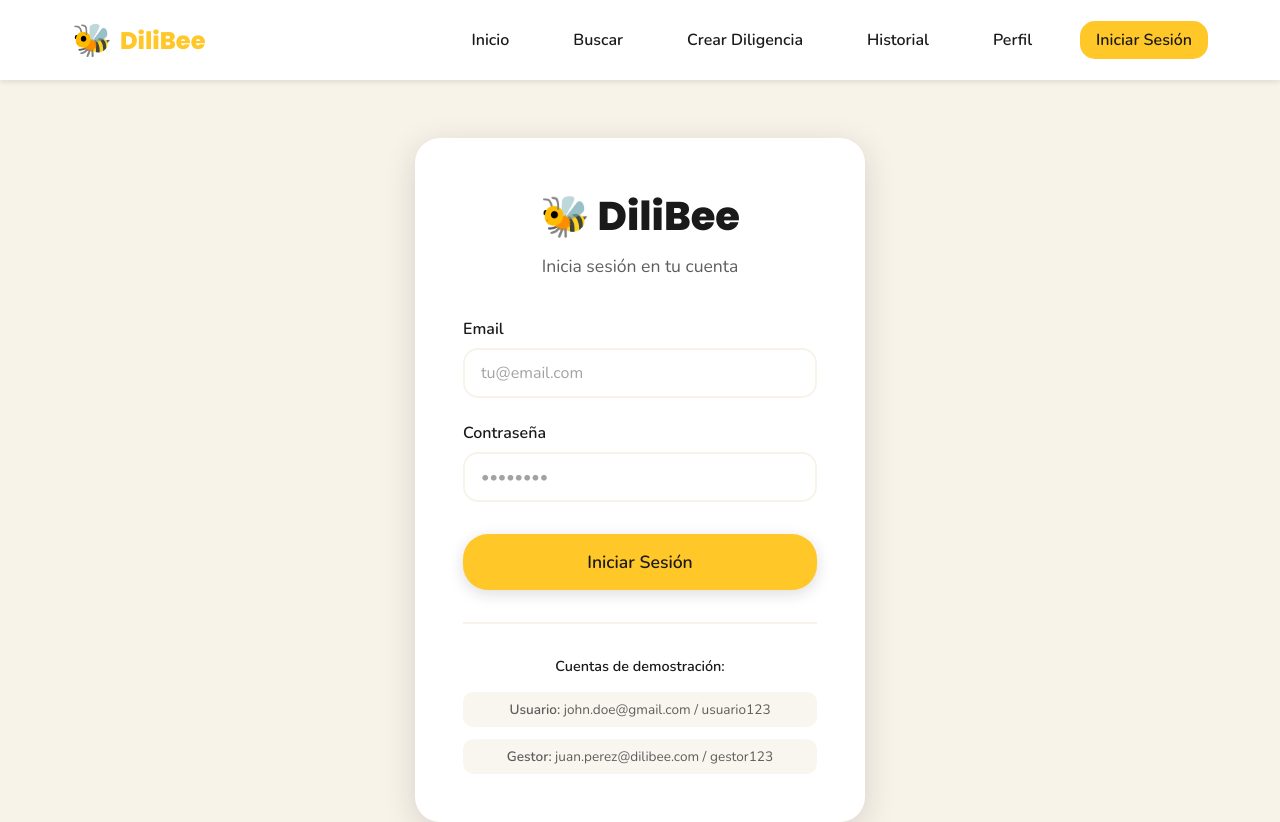
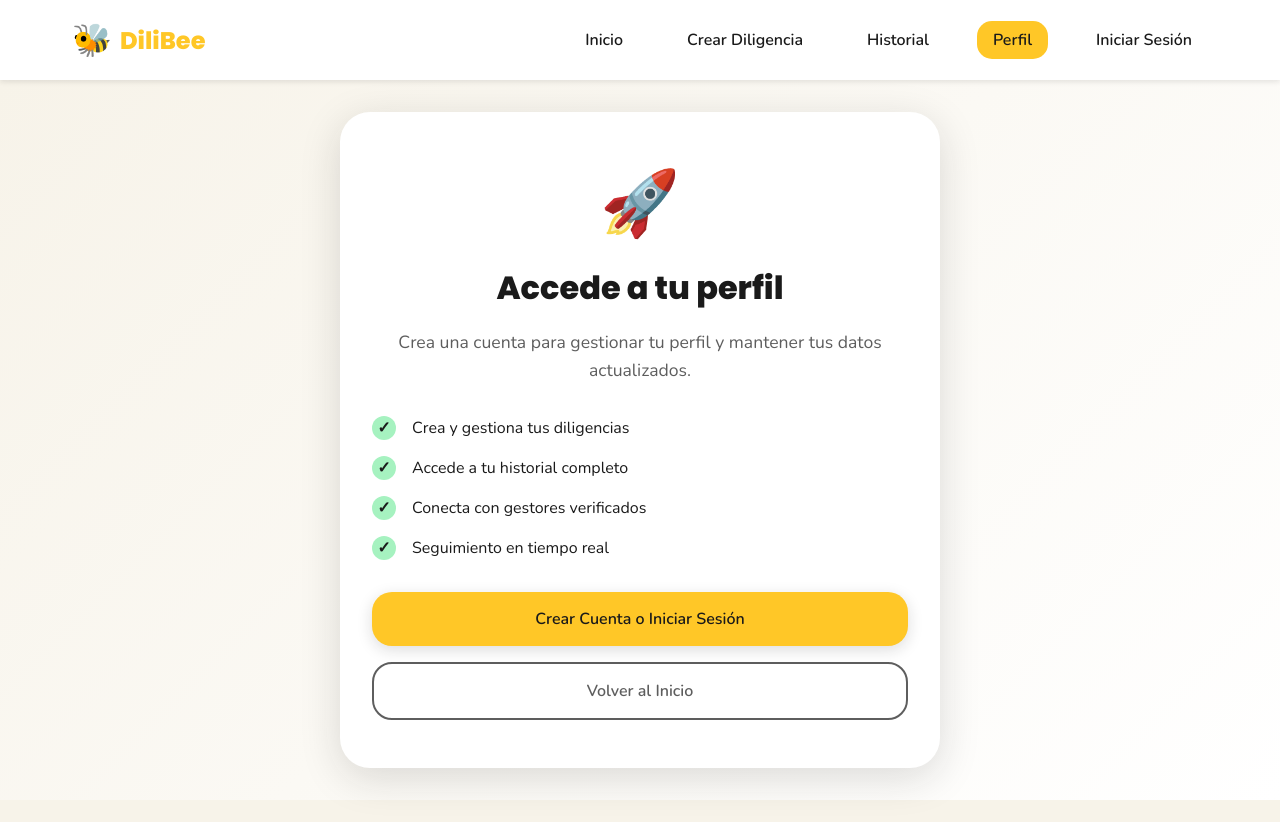
Before and after one commit to licarys/dilibee, a React (Vite) app: page /perfil in a window 1280 px wide. Before the commit this address led to /login. Shown: the top 822 px of the page. Built offline with nearby package versions, Linux system fonts and the light colour scheme.

Commit message:
Refactor HomeRoute to include user authentication checks and update Header for dynamic navigation based on user type; enhance Buscar page with improved data loading and search functionality, including handling empty search terms and updating UI messages.

```diff
--- a/src/App.jsx
+++ b/src/App.jsx
@@ -10,17 +10,25 @@ import Perfil from './pages/Perfil'
 import Seguimiento from './pages/Seguimiento'
 import Login from './pages/Login'
 import GestorDashboard from './pages/GestorDashboard'
-import { getTipoUsuario } from './utils/auth'
+import { getTipoUsuario, isAuthenticated } from './utils/auth'
 import './App.css'
 
 // Componente que decide qué mostrar en la ruta "/"
 function HomeRoute() {
   const tipoUsuario = getTipoUsuario()
+  const authenticated = isAuthenticated()
 
+  // Si es gestor, mostrar su dashboard
   if (tipoUsuario === 'gestor') {
     return <GestorDashboard />
   }
 
+  // Si es usuario autenticado, mostrar la página de buscar
+  if (authenticated && tipoUsuario === 'usuario') {
+    return <Buscar />
+  }
+
+  // Si no está autenticado, mostrar el home para invitados
   return <Home />
 }
 
--- a/src/components/Header.jsx
+++ b/src/components/Header.jsx
@@ -51,10 +51,10 @@ function Header() {
         <nav className={`header__nav ${isMenuOpen ? 'header__nav--open' : ''}`}>
           <Link
             to="/"
-            className={`header__nav-link ${isActive('/') || (usuario?.tipo === 'gestor' && isActive('/gestor')) ? 'header__nav-link--active' : ''}`}
+            className={`header__nav-link ${isActive('/') || (usuario?.tipo === 'gestor' && isActive('/gestor')) || (usuario?.tipo === 'usuario' && isActive('/buscar')) ? 'header__nav-link--active' : ''}`}
             onClick={() => setIsMenuOpen(false)}
           >
-            {usuario?.tipo === 'gestor' ? 'Panel Gestor' : 'Inicio'}
+            {usuario?.tipo === 'gestor' ? 'Panel Gestor' : usuario?.tipo === 'usuario' ? 'Buscar' : 'Inicio'}
           </Link>
 
           {usuario?.tipo === 'gestor' ? (
@@ -76,13 +76,6 @@ function Header() {
             </>
           ) : (
             <>
-              <Link
-                to="/buscar"
-                className={`header__nav-link ${isActive('/buscar')}`}
-                onClick={() => setIsMenuOpen(false)}
-              >
-                Buscar
-              </Link>
               <Link
                 to="/crear-diligencia"
                 className={`header__nav-link ${isActive('/crear-diligencia')}`}
--- /dev/null
+++ b/src/components/InviteSignup.jsx
@@ -0,0 +1,42 @@
+import { Link } from 'react-router-dom'
+import '../styles/InviteSignup.css'
+
+function InviteSignup({ title = 'Crear una cuenta', message = 'Para acceder a esta funcionalidad, necesitas crear una cuenta.' }) {
+  return (
+    <div className="invite-signup">
+      <div className="invite-signup__container">
+        <div className="invite-signup__icon">🚀</div>
+        <h2 className="invite-signup__title">{title}</h2>
+        <p className="invite-signup__message">{message}</p>
+        <div className="invite-signup__benefits">
+          <div className="invite-signup__benefit">
+            <span className="invite-signup__benefit-icon">✓</span>
+            <span>Crea y gestiona tus diligencias</span>
+          </div>
+          <div className="invite-signup__benefit">
+            <span className="invite-signup__benefit-icon">✓</span>
+            <span>Accede a tu historial completo</span>
+          </div>
+          <div className="invite-signup__benefit">
+            <span className="invite-signup__benefit-icon">✓</span>
+            <span>Conecta con gestores verificados</span>
+          </div>
+          <div className="invite-signup__benefit">
+            <span className="invite-signup__benefit-icon">✓</span>
+            <span>Seguimiento en tiempo real</span>
+          </div>
+        </div>
+        <div className="invite-signup__actions">
+          <Link to="/login" className="invite-signup__button invite-signup__button--primary">
+            Crear Cuenta o Iniciar Sesión
+          </Link>
+          <Link to="/" className="invite-signup__button invite-signup__button--secondary">
+            Volver al Inicio
+          </Link>
+        </div>
+      </div>
+    </div>
+  )
+}
+
+export default InviteSignup
--- a/src/pages/Buscar.jsx
+++ b/src/pages/Buscar.jsx
@@ -10,6 +10,10 @@ import '../styles/Buscar.css'
 function Buscar() {
   const navigate = useNavigate()
   const [searchTerm, setSearchTerm] = useState('')
+  const [diligencias, setDiligencias] = useState([])
+  const [gestores, setGestores] = useState([])
+  const [loading, setLoading] = useState(true)
+  const [activeTab, setActiveTab] = useState('todos')
 
   useEffect(() => {
     // Proteger ruta: solo usuarios pueden acceder
@@ -20,11 +24,29 @@ function Buscar() {
         return
       }
     }
+
+    // Cargar todos los datos por defecto al montar el componente
+    loadAllData()
   }, [navigate])
-  const [diligencias, setDiligencias] = useState([])
-  const [gestores, setGestores] = useState([])
-  const [loading, setLoading] = useState(false)
-  const [activeTab, setActiveTab] = useState('todos')
+
+  const loadAllData = async () => {
+    setLoading(true)
+    try {
+      const [diligenciasResponse, gestoresResponse] = await Promise.all([
+        apiService.getDiligencias(),
+        apiService.getGestores()
+      ])
+
+      setDiligencias(diligenciasResponse.data || [])
+      setGestores(gestoresResponse.data || [])
+    } catch (error) {
+      console.error('Error al cargar datos:', error)
+      setDiligencias([])
+      setGestores([])
+    } finally {
+      setLoading(false)
+    }
+  }
 
   const handleSearch = async (term) => {
     const searchValue = term || searchTerm
@@ -33,6 +55,12 @@ function Buscar() {
 
     try {
       const searchTermClean = searchValue.trim()
+
+      if (searchTermClean === '') {
+        // Si el término está vacío, cargar todos los datos
+        await loadAllData()
+        return
+      }
 
       // Buscar en ambas categorías simultáneamente
       const [diligenciasResponse, gestoresResponse] = await Promise.all([
@@ -51,42 +79,17 @@ function Buscar() {
     }
   }
 
-  const handleInitialLoad = async () => {
-    setLoading(true)
-    try {
-      const [diligenciasResponse, gestoresResponse] = await Promise.all([
-        apiService.getDiligencias(),
-        apiService.getGestores()
-      ])
-
-      setDiligencias(diligenciasResponse.data || [])
-      setGestores(gestoresResponse.data || [])
-    } catch (error) {
-      console.error('Error al cargar datos:', error)
-    } finally {
-      setLoading(false)
-    }
-  }
-
   const hasResults = diligencias.length > 0 || gestores.length > 0
 
   return (
     <div className="buscar">
-      <h1 className="buscar__title">Buscar Gestores y Diligencias</h1>
+      <h1 className="buscar__title">Explorar Gestores y Diligencias</h1>
 
       <div className="buscar__search-container">
         <SearchBar
           onSearch={handleSearch}
           placeholder="Buscar por zona, tipo de diligencia, gestor, título..."
         />
-        <button
-          type="button"
-          className="buscar__button buscar__button--secondary"
-          onClick={handleInitialLoad}
-          disabled={loading}
-        >
-          Cargar Todos
-        </button>
       </div>
 
       {hasResults && (
@@ -119,7 +122,7 @@ function Buscar() {
 
         {!loading && !hasResults && searchTerm === '' && (
           <p className="buscar__empty">
-            Ingresa un término de búsqueda o haz clic en "Cargar Todos" para ver gestores y diligencias disponibles.
+            No hay diligencias o gestores disponibles en este momento.
           </p>
         )}
 
--- a/src/pages/CrearDiligencia.jsx
+++ b/src/pages/CrearDiligencia.jsx
@@ -2,6 +2,7 @@ import { useState, useEffect } from 'react'
 import { useNavigate } from 'react-router-dom'
 import { isAuthenticated, getTipoUsuario, getUsuarioActual } from '../utils/auth'
 import { apiService } from '../utils/api'
+import InviteSignup from '../components/InviteSignup'
 import '../styles/CrearDiligencia.css'
 
 function CrearDiligencia() {
@@ -20,7 +21,7 @@ function CrearDiligencia() {
   const [success, setSuccess] = useState(false)
 
   useEffect(() => {
-    // Proteger ruta: solo usuarios pueden acceder
+    // Si es gestor, redirigir
     if (isAuthenticated()) {
       const tipoUsuario = getTipoUsuario()
       if (tipoUsuario === 'gestor') {
@@ -29,6 +30,16 @@ function CrearDiligencia() {
       }
     }
   }, [navigate])
+
+  // Si no está autenticado, mostrar invitación
+  if (!isAuthenticated()) {
+    return (
+      <InviteSignup
+        title="Crea una cuenta para crear diligencias"
+        message="Necesitas una cuenta para crear y gestionar tus diligencias. Es rápido y fácil."
+      />
+    )
+  }
 
   const handleChange = (e) => {
     const { name, value } = e.target
--- a/src/pages/Historial.jsx
+++ b/src/pages/Historial.jsx
@@ -5,6 +5,7 @@ import { apiService } from '../utils/api'
 import DiligenciaCard from '../components/DiligenciaCard'
 import Loading from '../components/Loading'
 import Message from '../components/Message'
+import InviteSignup from '../components/InviteSignup'
 import '../styles/Historial.css'
 
 function Historial() {
@@ -16,14 +17,9 @@ function Historial() {
   const [usuario, setUsuario] = useState(null)
 
   useEffect(() => {
-    // Verificar autenticación y tipo de usuario
-    if (!isAuthenticated()) {
-      navigate('/login')
-      return
-    }
-
+    // Si es gestor, redirigir a su historial
+    if (isAuthenticated()) {
       const tipoUsuario = getTipoUsuario()
-    // Si es gestor, redirigir a su historial
       if (tipoUsuario === 'gestor') {
         navigate('/historial-gestor')
         return
@@ -31,7 +27,18 @@ function Historial() {
 
       const usuarioActual = getUsuarioActual()
       setUsuario(usuarioActual)
+    }
   }, [navigate])
+
+  // Si no está autenticado, mostrar invitación
+  if (!isAuthenticated()) {
+    return (
+      <InviteSignup
+        title="Accede a tu historial de diligencias"
+        message="Crea una cuenta para ver y gestionar todas tus diligencias en un solo lugar."
+      />
+    )
+  }
 
   const loadDiligencias = useCallback(async () => {
     if (!usuario) return
--- a/src/pages/Perfil.jsx
+++ b/src/pages/Perfil.jsx
@@ -1,6 +1,7 @@
 import { useState, useEffect } from 'react'
 import { useNavigate } from 'react-router-dom'
 import { getUsuarioActual, isAuthenticated } from '../utils/auth'
+import InviteSignup from '../components/InviteSignup'
 import '../styles/Perfil.css'
 
 function Perfil() {
@@ -15,13 +16,8 @@ function Perfil() {
   const [editando, setEditando] = useState(false)
 
   useEffect(() => {
-    // Verificar si el usuario está autenticado
-    if (!isAuthenticated()) {
-      navigate('/login')
-      return
-    }
-
     // Cargar datos del usuario actual desde localStorage
+    if (isAuthenticated()) {
       const usuarioActual = getUsuarioActual()
       if (usuarioActual) {
         setUsuario({
@@ -33,7 +29,18 @@ function Perfil() {
           ...(usuarioActual.calificacion && { calificacion: usuarioActual.calificacion })
         })
       }
-  }, [navigate])
+    }
+  }, [])
+
+  // Si no está autenticado, mostrar invitación
+  if (!isAuthenticated()) {
+    return (
+      <InviteSignup
+        title="Accede a tu perfil"
+        message="Crea una cuenta para gestionar tu perfil y mantener tus datos actualizados."
+      />
+    )
+  }
 
   const handleChange = (e) => {
     const { name, value } = e.target
--- /dev/null
+++ b/src/styles/InviteSignup.css
@@ -0,0 +1,130 @@
+.invite-signup {
+  min-height: 60vh;
+  display: flex;
+  align-items: center;
+  justify-content: center;
+  padding: 2rem;
+  background: linear-gradient(135deg, var(--sky-honey) 0%, var(--soft-white) 100%);
+}
+
+.invite-signup__container {
+  max-width: 600px;
+  width: 100%;
+  background-color: var(--soft-white);
+  border-radius: 30px;
+  padding: 3rem 2rem;
+  box-shadow: 0 10px 40px rgba(26, 26, 26, 0.15);
+  text-align: center;
+}
+
+.invite-signup__icon {
+  font-size: 4rem;
+  margin-bottom: 1rem;
+}
+
+.invite-signup__title {
+  font-size: 2rem;
+  font-family: var(--font-heading);
+  font-weight: 800;
+  color: var(--carbon-black);
+  margin-bottom: 1rem;
+}
+
+.invite-signup__message {
+  font-size: 1.1rem;
+  font-family: var(--font-body);
+  color: var(--carbon-black);
+  opacity: 0.7;
+  margin-bottom: 2rem;
+  line-height: 1.6;
+}
+
+.invite-signup__benefits {
+  display: flex;
+  flex-direction: column;
+  gap: 1rem;
+  margin-bottom: 2rem;
+  text-align: left;
+}
+
+.invite-signup__benefit {
+  display: flex;
+  align-items: center;
+  gap: 1rem;
+  font-family: var(--font-body);
+  color: var(--carbon-black);
+  font-size: 1rem;
+}
+
+.invite-signup__benefit-icon {
+  width: 24px;
+  height: 24px;
+  border-radius: 50%;
+  background-color: var(--mint-green);
+  color: var(--carbon-black);
+  display: flex;
+  align-items: center;
+  justify-content: center;
+  font-weight: 700;
+  flex-shrink: 0;
+}
+
+.invite-signup__actions {
+  display: flex;
+  flex-direction: column;
+  gap: 1rem;
+}
+
+.invite-signup__button {
+  padding: 1rem 2rem;
+  border-radius: 20px;
+  font-size: 1rem;
+  font-family: var(--font-body);
+  font-weight: 600;
+  text-decoration: none;
+  transition: all 0.3s;
+  display: inline-block;
+}
+
+.invite-signup__button--primary {
+  background-color: var(--bee-yellow);
+  color: var(--carbon-black);
+  box-shadow: 0 4px 15px rgba(26, 26, 26, 0.15);
+}
+
+.invite-signup__button--primary:hover {
+  background-color: var(--honey-gold);
+  transform: translateY(-2px);
+  box-shadow: 0 6px 20px rgba(26, 26, 26, 0.2);
+}
+
+.invite-signup__button--secondary {
+  background-color: transparent;
+  color: var(--carbon-black);
+  border: 2px solid var(--carbon-black);
+  opacity: 0.7;
+}
+
+.invite-signup__button--secondary:hover {
+  opacity: 1;
+  background-color: var(--carbon-black);
+  color: var(--soft-white);
+}
+
+@media (max-width: 768px) {
+  .invite-signup {
+    padding: 1rem;
+  }
+
+  .invite-signup__container {
+    padding: 2rem 1.5rem;
+  }
+
+  .invite-signup__title {
+    font-size: 1.5rem;
+  }
+
+  .invite-signup__icon {
+    font-size: 3rem;
+  }
+}
```
Lines whose indentation alone changed are shown as unchanged.
